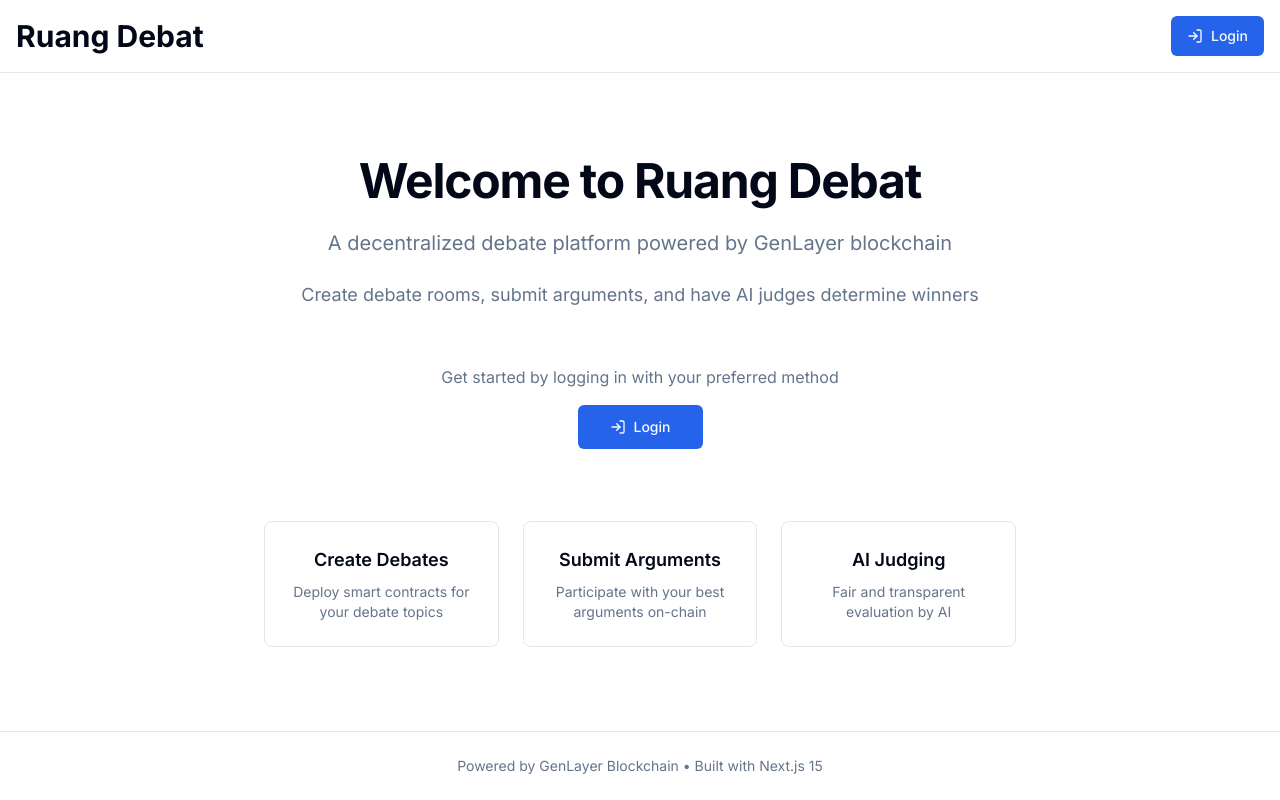
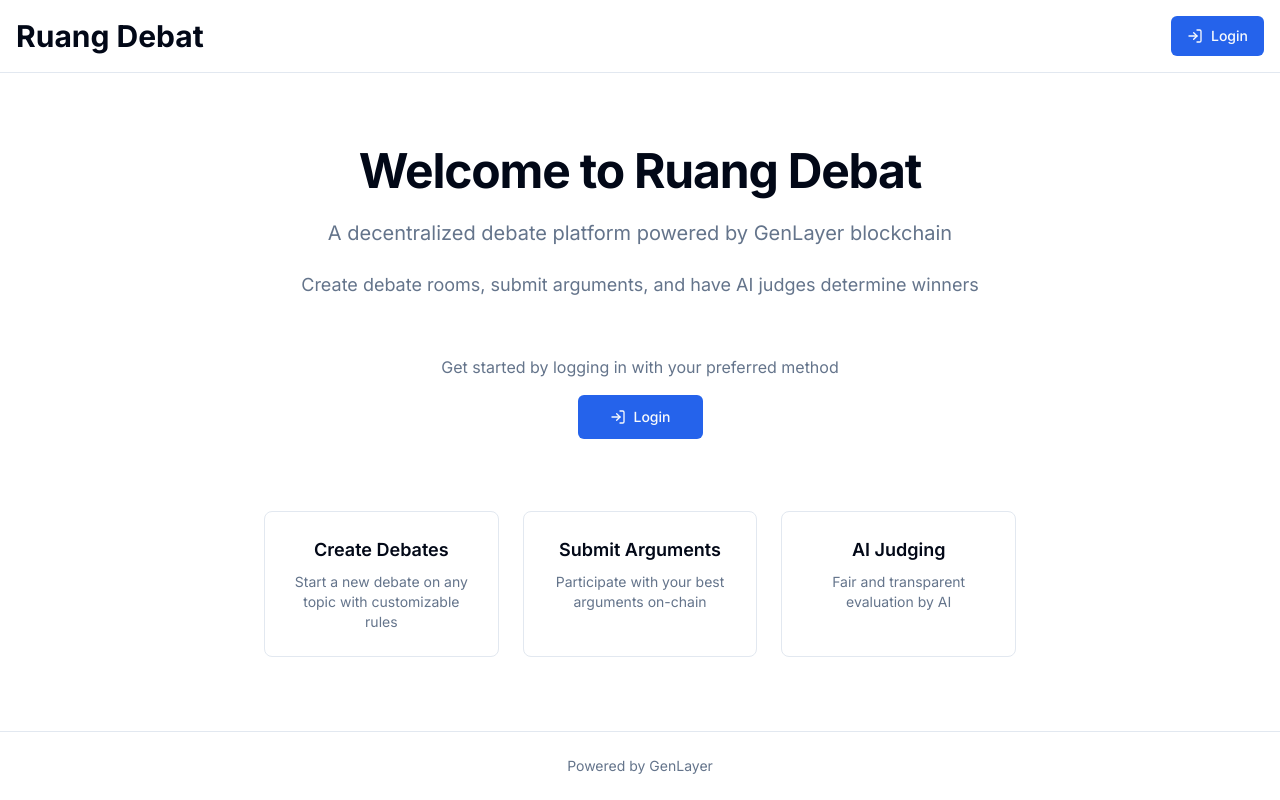
Before and after one commit to Amarudinn/local-test, a Next.js app: page / in a window 1280 px wide. Built offline with nearby package versions, Linux system fonts and the light colour scheme; no server answers.

Commit message:
Refactor: Simplify Home Page UI and update copy

```diff
--- a/app/debates/create/page.tsx
+++ b/app/debates/create/page.tsx
@@ -13,7 +13,7 @@
 
       <footer className="border-t py-4 md:py-6 mt-8">
         <div className="container mx-auto px-4 text-center text-xs md:text-sm text-muted-foreground">
-          <p>Powered by GenLayer Blockchain • Built with Next.js 15</p>
+          <p>Powered by GenLayer</p>
         </div>
       </footer>
     </>
--- a/app/debates/page.tsx
+++ b/app/debates/page.tsx
@@ -33,7 +33,7 @@
         {/* Footer */}
         <footer className="border-t py-4 md:py-6 mt-auto">
           <div className="container mx-auto px-4 text-center text-xs md:text-sm text-muted-foreground">
-            <p>Powered by GenLayer Blockchain • Built with Next.js 15</p>
+            <p>Powered by GenLayer</p>
           </div>
         </footer>
       </main>
--- a/app/page.tsx
+++ b/app/page.tsx
@@ -54,23 +54,7 @@
             )}
             {!isLoading && isAuthenticated && user && (
               <div className="space-y-4 px-2">
-                <p className="text-base md:text-lg font-medium text-green-600">
-                  ✓ You are authenticated!
-                </p>
-                <div className="text-xs md:text-sm text-muted-foreground space-y-1">
-                  {user.email && <p className="break-all">Email: {user.email}</p>}
-                  {user.walletAddress && (
-                    <p className="break-all">
-                      Wallet: {user.walletAddress.slice(0, 6)}...
-                      {user.walletAddress.slice(-4)}
-                    </p>
-                  )}
-                  {user.isEmbeddedWallet && (
-                    <p className="text-xs text-blue-600">
-                      (Using embedded wallet)
-                    </p>
-                  )}
-                </div>
+                {/* Content simplified: Auth details hidden as they are in Navbar */}
                 <div className="flex flex-col sm:flex-row gap-3 md:gap-4 justify-center mt-4">
                   <Button
                     size="lg"
@@ -97,7 +81,7 @@
             <div className="p-4 md:p-6 border rounded-lg hover:shadow-md transition-shadow">
               <h3 className="text-base md:text-lg font-semibold mb-2">Create Debates</h3>
               <p className="text-xs md:text-sm text-muted-foreground">
-                Deploy smart contracts for your debate topics
+                Start a new debate on any topic with customizable rules
               </p>
             </div>
             <div className="p-4 md:p-6 border rounded-lg hover:shadow-md transition-shadow">
@@ -119,7 +103,7 @@
       {/* Footer */}
       <footer className="border-t py-4 md:py-6">
         <div className="container mx-auto px-4 text-center text-xs md:text-sm text-muted-foreground">
-          <p>Powered by GenLayer Blockchain • Built with Next.js 15</p>
+          <p>Powered by GenLayer</p>
         </div>
       </footer>
     </main>
```
